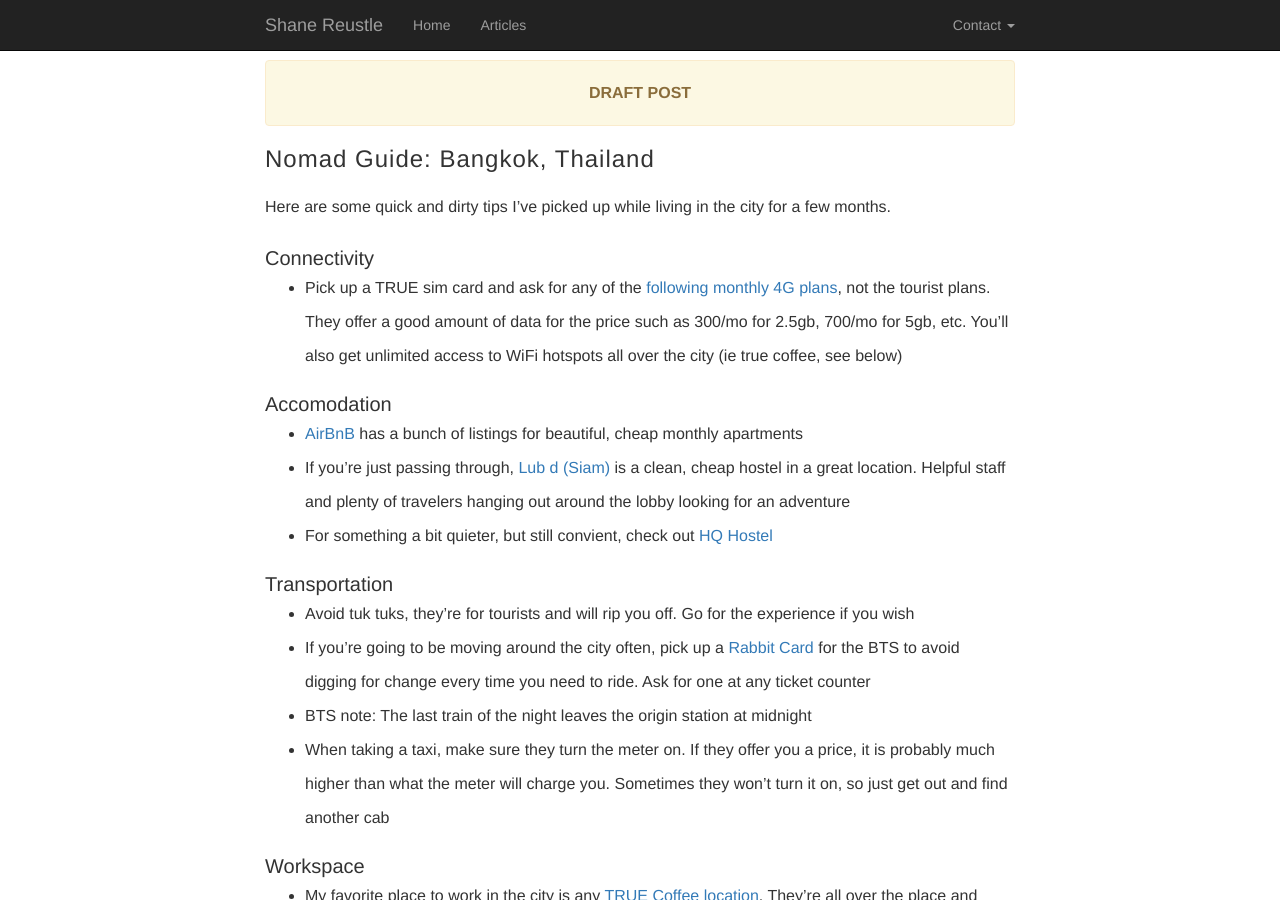
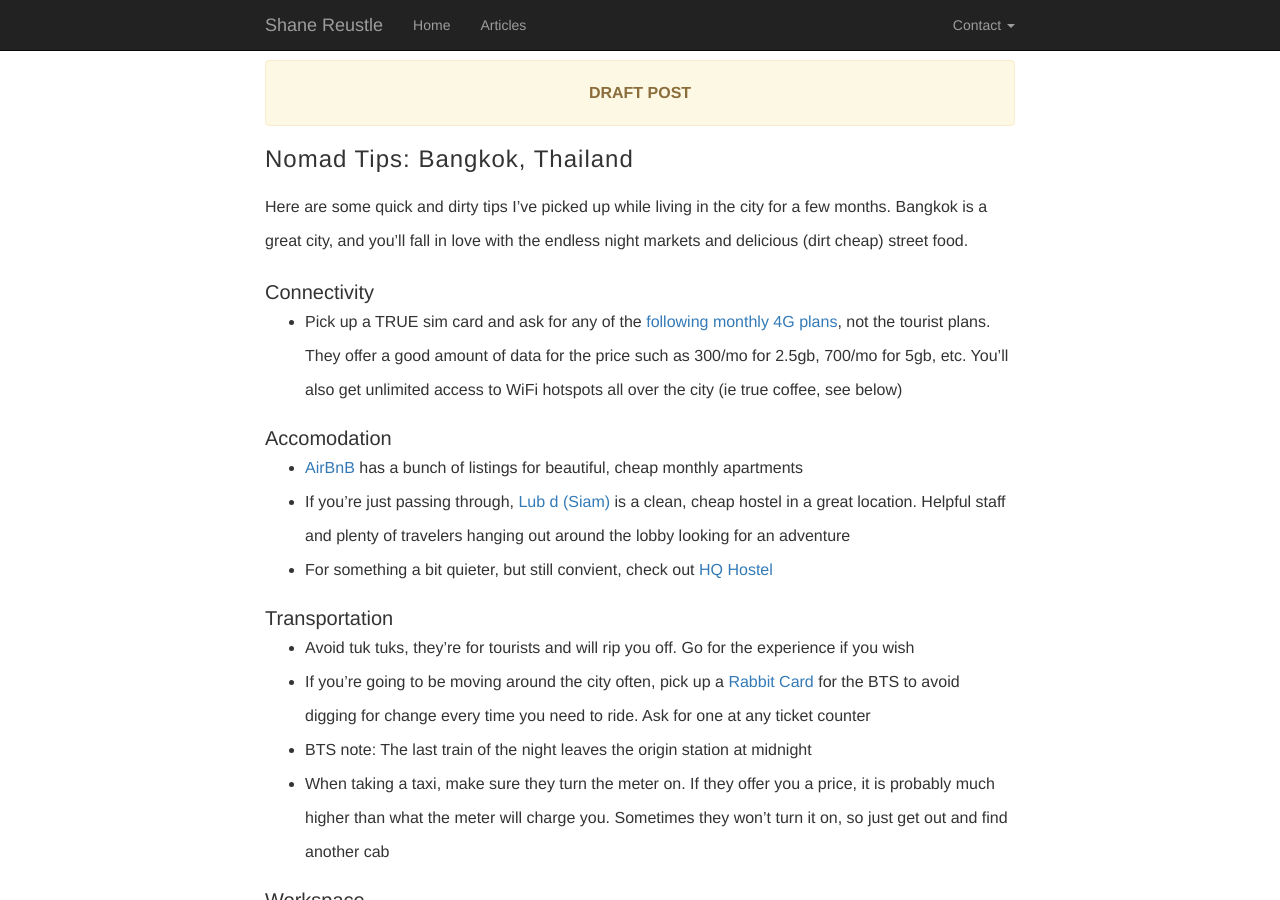
Before and after one commit to reustle/shanereustle, a Jekyll site: the page built from _posts/2015-07-12-nomad-tips-bangkok.md, in a window 1280 px wide and 900 px high. Built offline with Jekyll 4.4.1, drawn with Linux system fonts in a browser that asks for light colours.

Commit message:
rename bkk post

```diff
--- a/_posts/2015-07-12-nomad-guide-bangkok.md
+++ b/_posts/2015-07-12-nomad-tips-bangkok.md
@@ -1,9 +1,9 @@
 ---
-title: Nomad Guide&#58; Bangkok, Thailand
+title: Nomad Tips&#58; Bangkok, Thailand
 draft: true
 ---
 
-Here are some quick and dirty tips I've picked up while living in the city for a few months.
+Here are some quick and dirty tips I've picked up while living in the city for a few months. Bangkok is a great city, and you'll fall in love with the endless night markets and delicious (dirt cheap) street food.
 
 ## Connectivity
 * Pick up a TRUE sim card and ask for any of the [following monthly 4G plans](http://truemoveh.truecorp.co.th/4g/sim-truemoveh/prepaid/entry/3340), not the tourist plans. They offer a good amount of data for the price such as 300/mo for 2.5gb, 700/mo for 5gb, etc. You'll also get unlimited access to WiFi hotspots all over the city (ie true coffee, see below)
```
